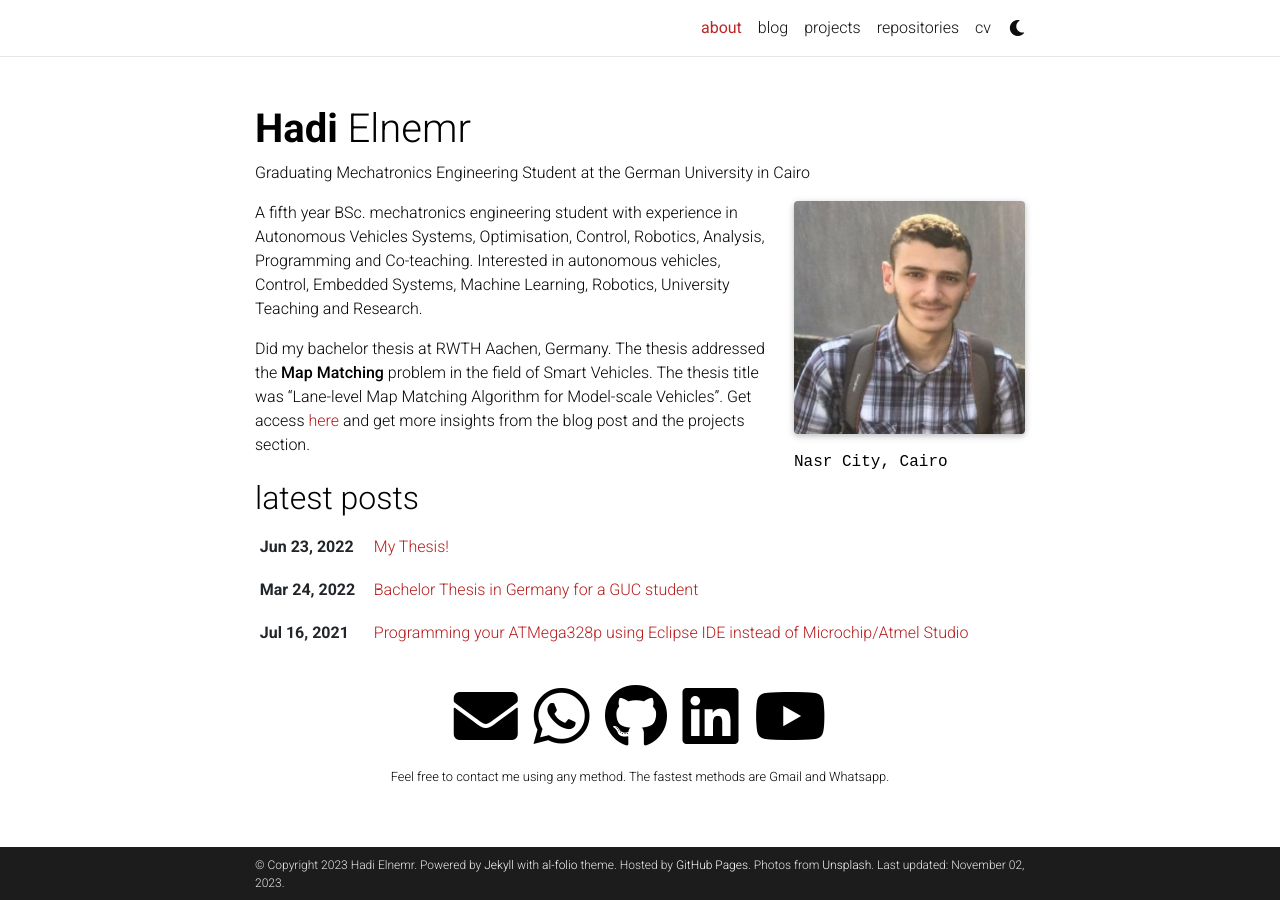
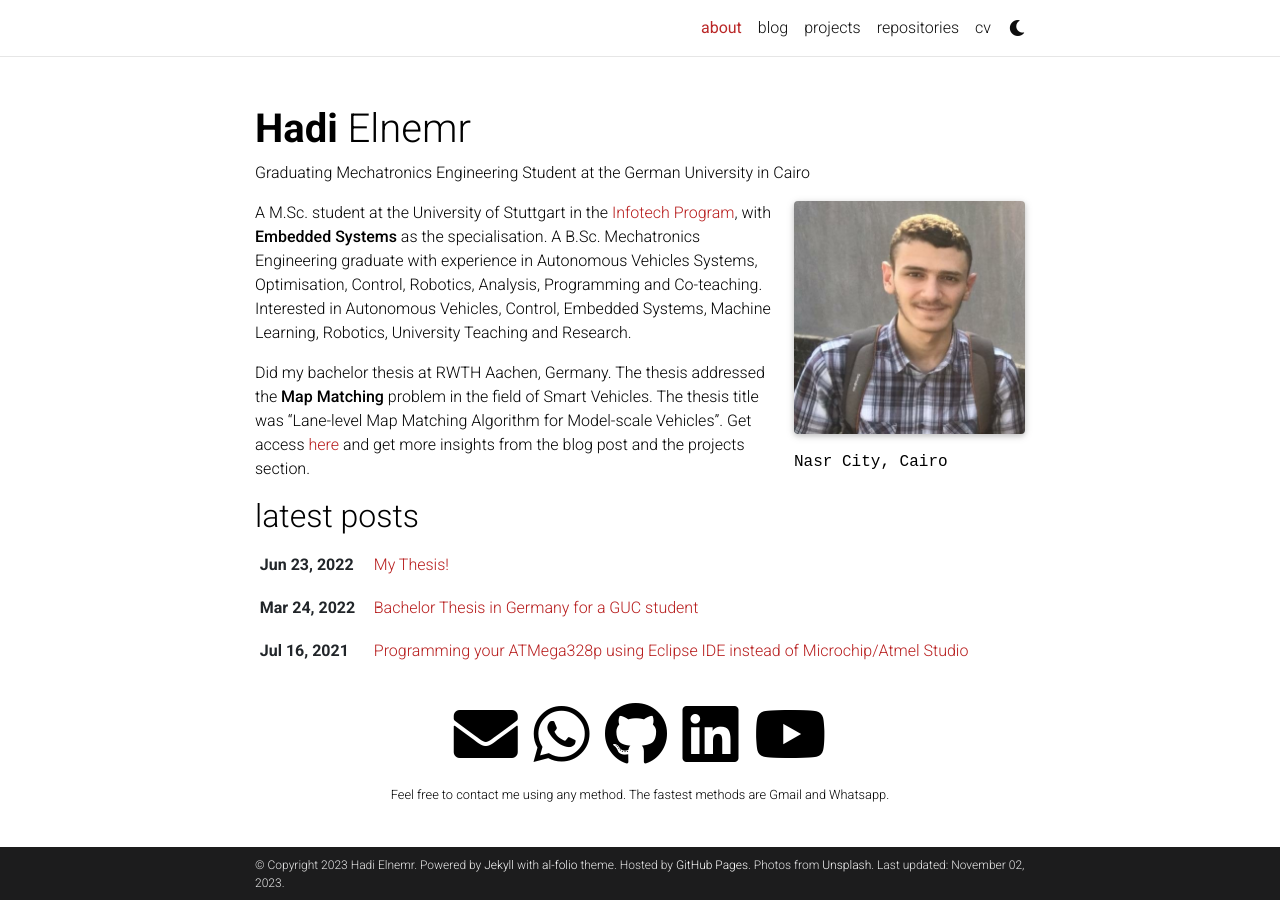
Before and after one commit to HadiElnemr/HadiElnemr.github.io, a Jekyll site: the page built from _pages/about.md, in a window 1280 px wide. Built offline with Jekyll 4.4.1, drawn with Linux system fonts in a browser that asks for light colours; full-size pictures stand in for the smaller copies a plugin makes; comment, search, counter and statistics services are not loaded; a style sheet for code colours, icons or effects is not loaded.

Commit message:
updated about data M.Sc., fixed robot arm project

```diff
--- a/_pages/about.md
+++ b/_pages/about.md
@@ -19,6 +19,6 @@ selected_papers: false # includes a list of papers marked as "selected={true}"
 social: true  # includes social icons at the bottom of the page
 ---
 
-A fifth year BSc. mechatronics engineering student with experience in Autonomous Vehicles Systems, Optimisation, Control, Robotics, Analysis, Programming and Co-teaching. Interested in autonomous vehicles, Control, Embedded Systems, Machine Learning, Robotics, University Teaching and Research.
+A M.Sc. student at the University of Stuttgart in the [Infotech Program](https://www.infotech.uni-stuttgart.de/), with **Embedded Systems** as the specialisation. A B.Sc. Mechatronics Engineering graduate with experience in Autonomous Vehicles Systems, Optimisation, Control, Robotics, Analysis, Programming and Co-teaching. Interested in Autonomous Vehicles, Control, Embedded Systems, Machine Learning, Robotics, University Teaching and Research.
 
 Did my bachelor thesis at RWTH Aachen, Germany. The thesis addressed the **Map Matching** problem in the field of Smart Vehicles. The thesis title was "Lane-level Map Matching Algorithm for Model-scale Vehicles". Get access [here](https://drive.google.com/file/d/15J4s3Po5Et_att0-b0f4rIKUhnWFzh9D/view?usp=share_link) and get more insights from the blog post and the projects section.
```
Also changed, not shown: _projects/4_dof_robot_arm.markdown (+5 -8 lines).
